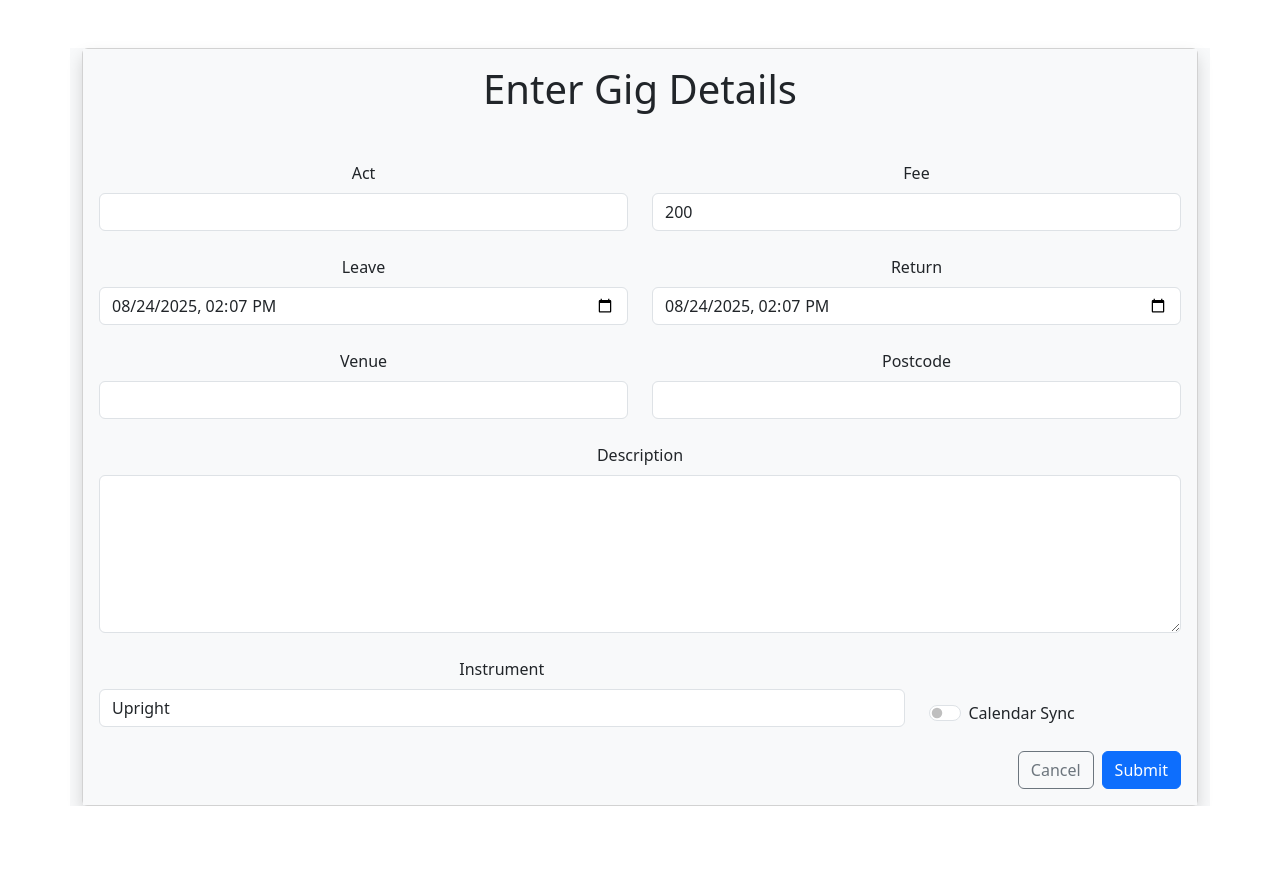
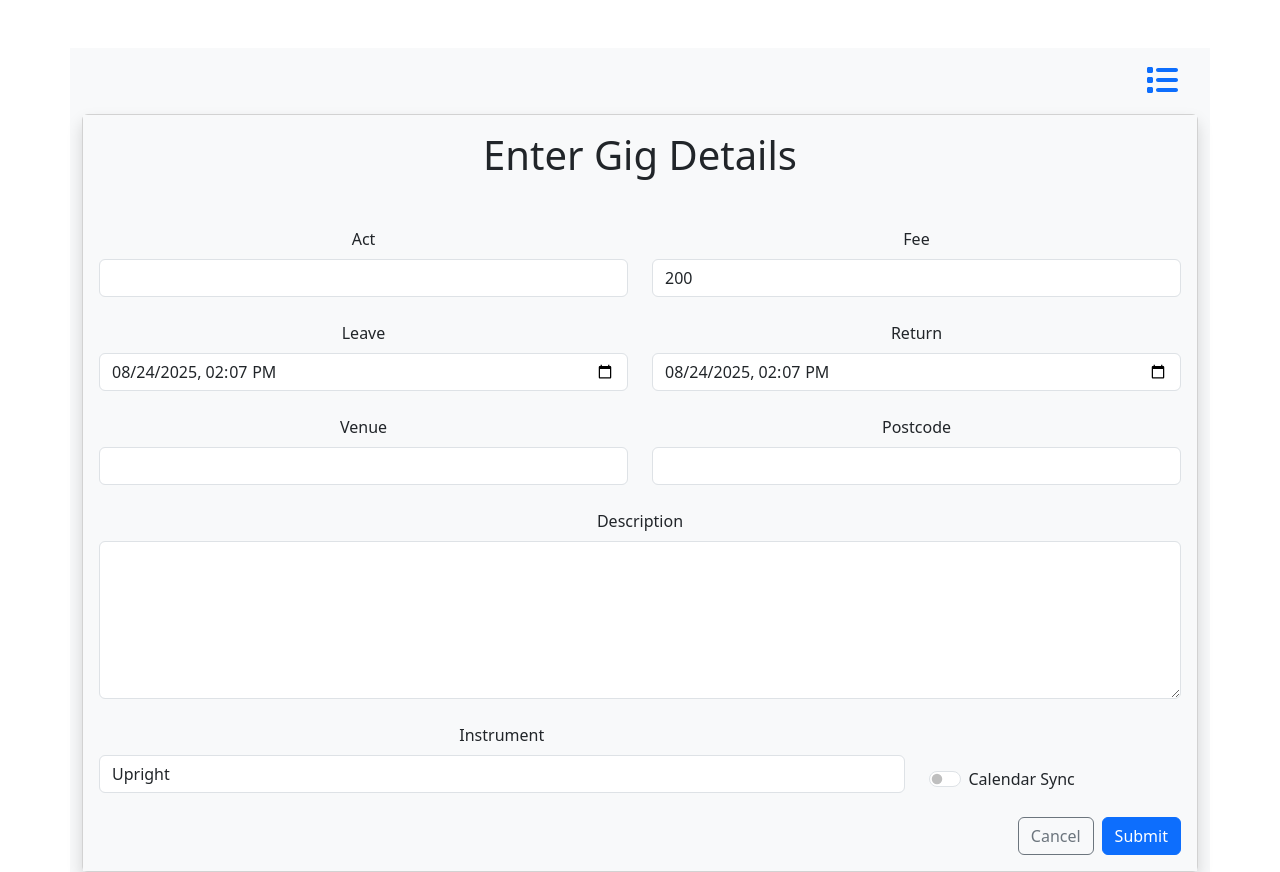
Before and after one commit to sharkand73/Gig-Diary, a React (Create React App) app: page / in a window 1280 px wide. Before the commit the page ends 806 px from the top, so only its background shows below. Built offline with nearby package versions, Linux system fonts and the light colour scheme.

Commit message:
Add navigation icons to pages

```diff
--- a/src/pages/List.tsx
+++ b/src/pages/List.tsx
@@ -3,6 +3,9 @@ import { IGigService } from '../services/IGigService';
 import ServiceContainer from '../services/ServiceContainer';
 import { Gig } from '../models/Gig';
 import GigItem from '../components/GigItem';
+import { Link } from 'react-router-dom';
+import { FontAwesomeIcon } from '@fortawesome/react-fontawesome'
+import { faAdd } from '@fortawesome/free-solid-svg-icons';
 
 function List() {
 
@@ -19,7 +22,14 @@ function List() {
     }, []);
 
     return (
-        <div className='container'>
+        <div className='container mt-5 pt-2 bg-light border-primary'>
+            <div className='navbar mb-2'>
+                <div className='navbar-Links ms-auto'>
+                    <Link to='/new' className='navbar-Link me-3' title="View gig list">
+                        <FontAwesomeIcon icon={faAdd} size="2x"/>
+                    </Link>
+                </div>
+            </div>
             {gigs.map(g => <GigItem gig={g} key={g.id} />)}
         </div>
     )
--- a/src/pages/New.tsx
+++ b/src/pages/New.tsx
@@ -1,7 +1,9 @@
 import React, { useState } from 'react';
 import ServiceContainer from '../services/ServiceContainer';
 import { IGigService } from '../services/IGigService';
-import { useNavigate } from 'react-router-dom';
+import { Link, useNavigate } from 'react-router-dom';
+import { FontAwesomeIcon } from '@fortawesome/react-fontawesome'
+import { faList, faAdd } from '@fortawesome/free-solid-svg-icons';
 
 function New() {
 
@@ -47,7 +49,13 @@ function New() {
 
 
     return (
-        <div className='container mt-5 bg-light border-primary'>
+        <div className='container mt-5 pt-2 bg-light border-primary'>
+            <div className='navbar mb-2'>
+                <div className='navbar-Links ms-auto'>
+                    <Link to='/list' className='navbar-Link me-3' title="View gig list">
+                    <FontAwesomeIcon icon={faList} size="2x"/></Link>
+                </div>
+            </div>
             <div className='card shadow'>
                 <div className='card-body bg-light'>
 
```
